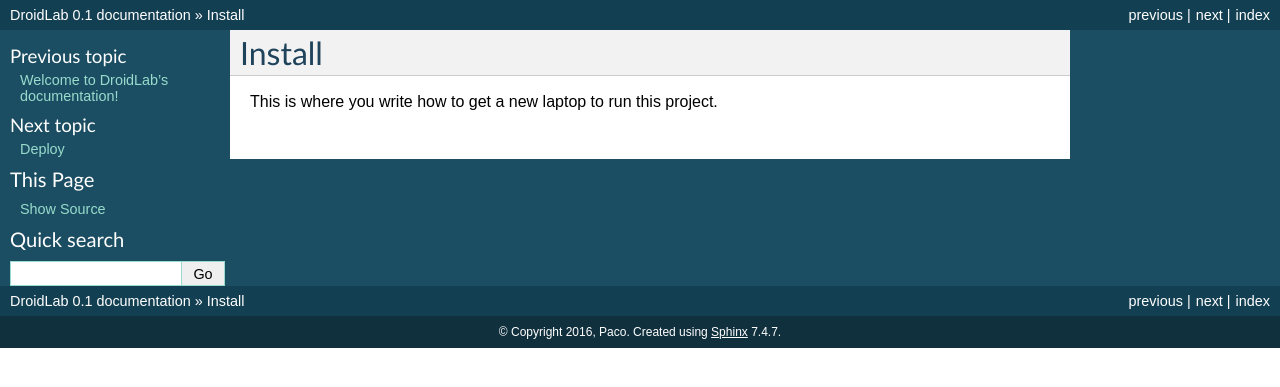
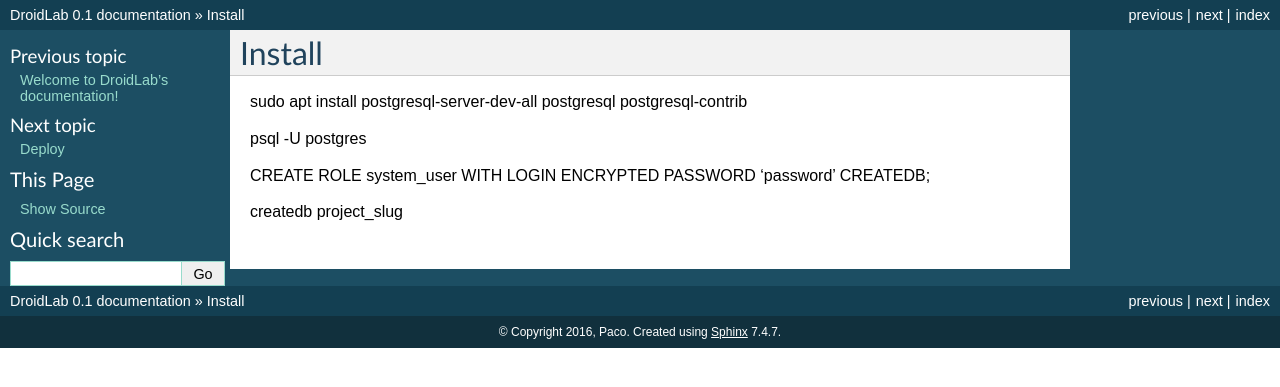
Before and after one commit to beakman/droidlab, a Sphinx documentation site: the page built from docs/install.rst, in a window 1280 px wide. Shown: the top 387 px of the page. Built offline with Sphinx 7.4.7, drawn with Linux system fonts in a browser that asks for light colours; pages that are not in the unit, such as notebooks, are missing from menus.

Commit message:
add install instructions

```diff
--- a/docs/install.rst
+++ b/docs/install.rst
@@ -1,4 +1,10 @@
 Install
 =========
 
-This is where you write how to get a new laptop to run this project.
+sudo apt install postgresql-server-dev-all postgresql postgresql-contrib
+
+psql -U postgres
+
+CREATE ROLE system_user WITH LOGIN ENCRYPTED PASSWORD 'password' CREATEDB;
+
+createdb project_slug
```
